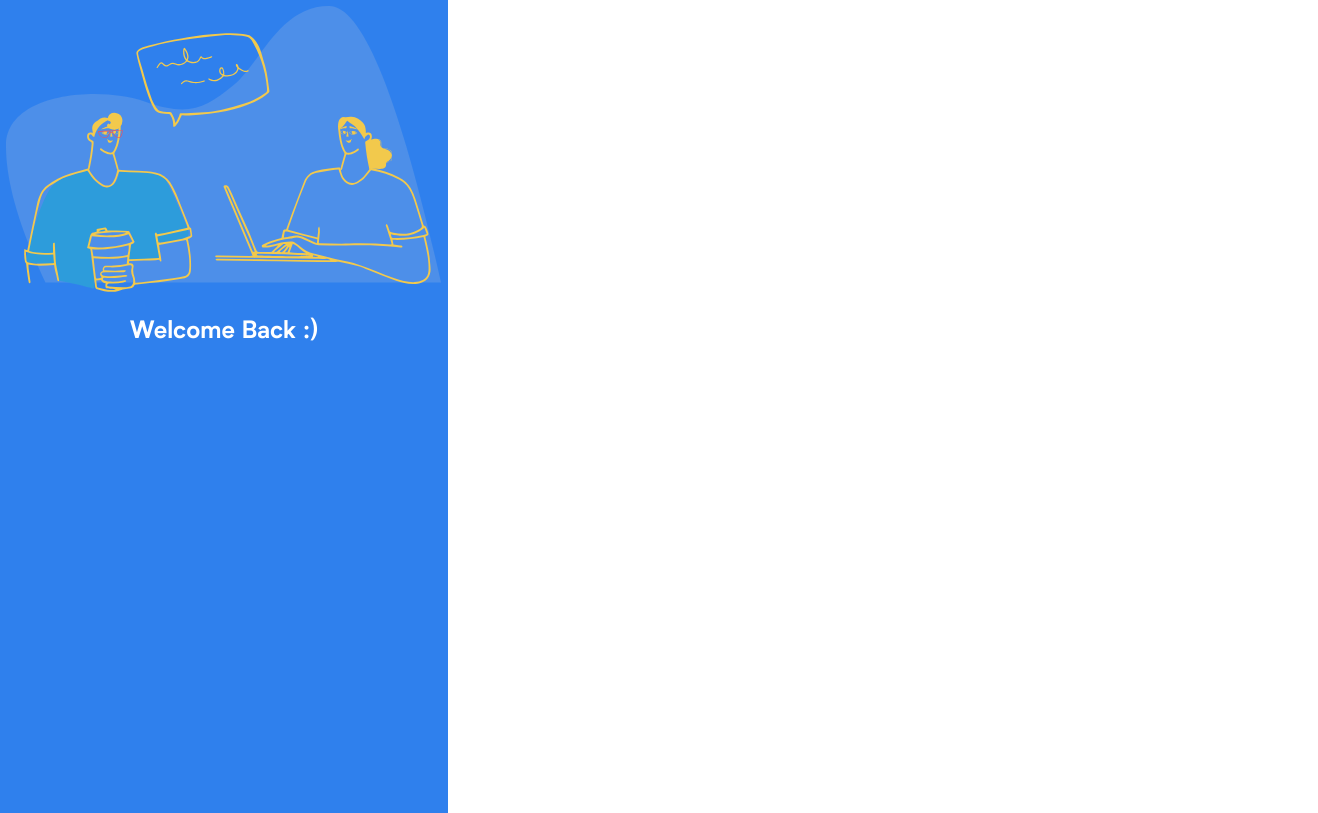
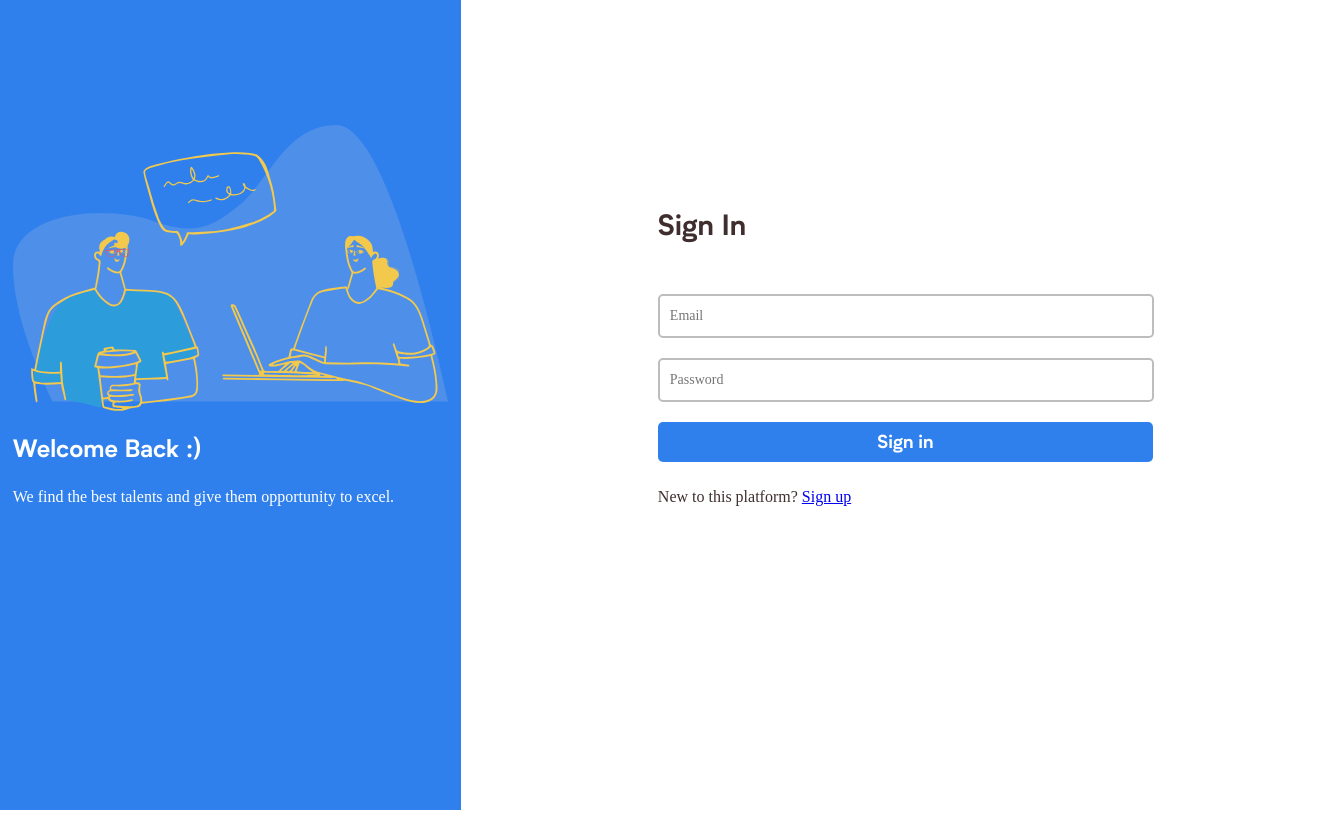
Before and after one commit to chyupick-web/cv-finnews_biz, a plain HTML site: page index.html in a window 1280 px wide. Shown: the whole page, 1318 px wide, since content can reach past the window. Drawn offline with Linux system fonts and the light colour scheme; a web font is replaced by a local one.

Commit message:
update style, and created, 2 pages

```diff
--- a/assets/css/main.css
+++ b/assets/css/main.css
@@ -3,6 +3,8 @@
 :root {
     --base-color: #2F80ED;
     --white: #FFFFFF;
+    --gray: #402E2E;
+    --light-gray: #BDBDBD;
 }
 body, html { margin: 0 auto; }
 
@@ -10,109 +12,91 @@ body, html { margin: 0 auto; }
 @font-face {
     font-family: 'biotif-black';
     src: url('../font/Biotif-Black.ttf') format('truetype');
-    font-weight: normal;
     font-style: normal;
 }
 @font-face {
     font-family: 'biotif-black-italic';
     src: url('../font/Biotif-BlackItalic.ttf') format('truetype');
-    font-weight: normal;
     font-style: normal;
 }
 @font-face {
     font-family: 'biotif-bold';
     src: url('../font/Biotif-Bold.ttf') format('truetype');
-    font-weight: normal;
     font-style: normal;
 }
 @font-face {
     font-family: 'biotif-bold-italics';
     src: url('../font/Biotif-BoldItalic.ttf') format('truetype');
-    font-weight: normal;
     font-style: normal;
 }
 @font-face {
     font-family: 'biotif-book';
     src: url('../font/Biotif-Book.ttf') format('truetype');
-    font-weight: normal;
     font-style: normal;
 }
 @font-face {
     font-family: 'biotif-book-italics';
     src: url('../font/Biotif-BookItalic.ttf') format('truetype');
-    font-weight: normal;
     font-style: normal;
 }
 @font-face {
     font-family: 'biotif-extra-bold';
     src: url('../font/Biotif-ExtraBold.ttf') format('truetype');
-    font-weight: normal;
     font-style: normal;
 }
 @font-face {
     font-family: 'biotif-extra-bold-italics';
     src: url('../font/Biotif-ExtraBoldItalic.ttf') format('truetype');
-    font-weight: normal;
     font-style: normal;
 }
 @font-face {
     font-family: 'biotif-light';
     src: url('../font/Biotif-Light.ttf') format('truetype');
-    font-weight: normal;
     font-style: normal;
 }
 @font-face {
     font-family: 'biotif-light-italics';
     src: url('../font/Biotif-LightItalic.ttf') format('truetype');
-    font-weight: normal;
     font-style: normal;
 }
 @font-face {
     font-family: 'biotif-medium';
     src: url('../font/Biotif-Medium.ttf') format('truetype');
-    font-weight: normal;
     font-style: normal;
 }
 @font-face {
     font-family: 'biotif-medium-italics';
     src: url('../font/Biotif-MediumItalic.ttf') format('truetype');
-    font-weight: normal;
     font-style: normal;
 }
 @font-face {
     font-family: 'biotif-regular';
     src: url('../font/Biotif-Regular.ttf') format('truetype');
-    font-weight: normal;
     font-style: normal;
 }
 @font-face {
     font-family: 'biotif-book';
     src: url('../font/Biotif-Book.ttf') format('truetype');
-    font-weight: normal;
     font-style: normal;
 }
 @font-face {
     font-family: 'biotif-semibold';
     src: url('../font/Biotif-SemiBold.ttf') format('truetype');
-    font-weight: normal;
     font-style: normal;
 }
 @font-face {
     font-family: 'biotif-black';
     src: url('../font/Biotif-Black.ttf') format('truetype');
-    font-weight: normal;
     font-style: normal;
 }
 @font-face {
     font-family: 'biotif-bold';
     src: url('../font/Biotif-Bold.ttf') format('truetype');
-    font-weight: normal;
     font-style: normal;
 }
 @font-face {
     font-family: 'biotif-extrabold';
     src: url('../font/Biotif-ExtraBold.ttf') format('truetype');
-    font-weight: normal;
     font-style: normal;
 }
 
@@ -121,19 +105,91 @@ section.left-pane,
 section.right-pane {
     display: inline-table;
     height: auto;
-    min-height: 100vh;
+    min-height: 70vh;
 }
 
 section.left-pane {
     width: 30%;
-    padding: .5%;
+    padding: 125px 1%;
     background-color: var(--base-color);
-    text-align: center;
+    text-align: left;
 }
 
-section.right-pane { width: 70%; }
+section.right-pane {
+    width: 67%;
+    position: absolute;
+    height: 100vh;
+    margin-top: 0 auto;
+    margin-left:0 auto;
+}
 
 .title {
     font-family: 'biotif-bold';
     color: var(--white);
 }
+.desc {
+    font-family: 'biotif-light';
+    color: var(--white);
+    font-weight: 200;
+}
+
+form.form-container,
+form.form-container2 {
+    display: inline-block;
+    height: auto;
+    min-height: 300px;
+    width: 55%;
+    margin-left: 23%;
+    background-color: var(--white);
+}
+form.form-container { margin-top: 20%; }
+
+form.form-container2 { margin-top: 12%; }
+
+h4.title-invert {
+    font-family: 'biotif-bold';
+    color: var(--gray);
+    font-size: 28px;
+}
+
+p.desc-invert {
+    font-family: 'biotif-light';
+    color: var(--gray);
+    font-weight: 200;
+}
+
+select,
+input {
+    width: 100%;
+    height: 20px;
+    padding: 10px;
+    border: 2px solid var(--light-gray);
+    border-radius: 5px;
+}
+
+input::placeholder {
+    font-size: 14px;
+    font-family: 'biotif-light';
+}
+select {
+    border: 1px none;
+    width: 105%;
+    height: 40px;
+    padding: 10px;
+    font-size: 14px;
+    font-family: 'biotif-light';
+}
+input[type="submit"] {
+    background-color: var(--base-color);
+    border: 1px none;
+    width: 105%;
+    height: 40px;
+    padding: 10px;
+    font-size: 18px;
+    color: var(--white);
+    font-family: 'biotif-bold';
+}
+
+div input {
+    margin: 10px 0;
+}
--- a/index.html
+++ b/index.html
@@ -14,6 +14,23 @@
     <section class="left-pane">
         <img src="./assets/images/placeholder.svg" alt="Placeholder">
         <h1 class="title">Welcome Back :)</h1>
+        <p class="desc">We find the best talents and give them opportunity to excel.</p>
+    </section>
+
+    <section class="right-pane">
+        <form action="./" method="post" class="form-container">
+            <h4 class="title-invert">Sign In</h4>
+            <div>
+                <input type="email" name="" id="" placeholder="Email">
+            </div>
+            <div>
+                <input type="password" name="" id="" placeholder="Password">
+            </div>
+            <div>
+                <input type="submit" name="" id="" value="Sign in">
+            </div>
+            <p class="desc-invert">New to this platform? <a href="./signup.html">Sign up</a></p>
+        </form>
     </section>
     <!-- Code here: end -->
 
```
Also changed, not shown: signup.html (added, +58 -0 lines).
